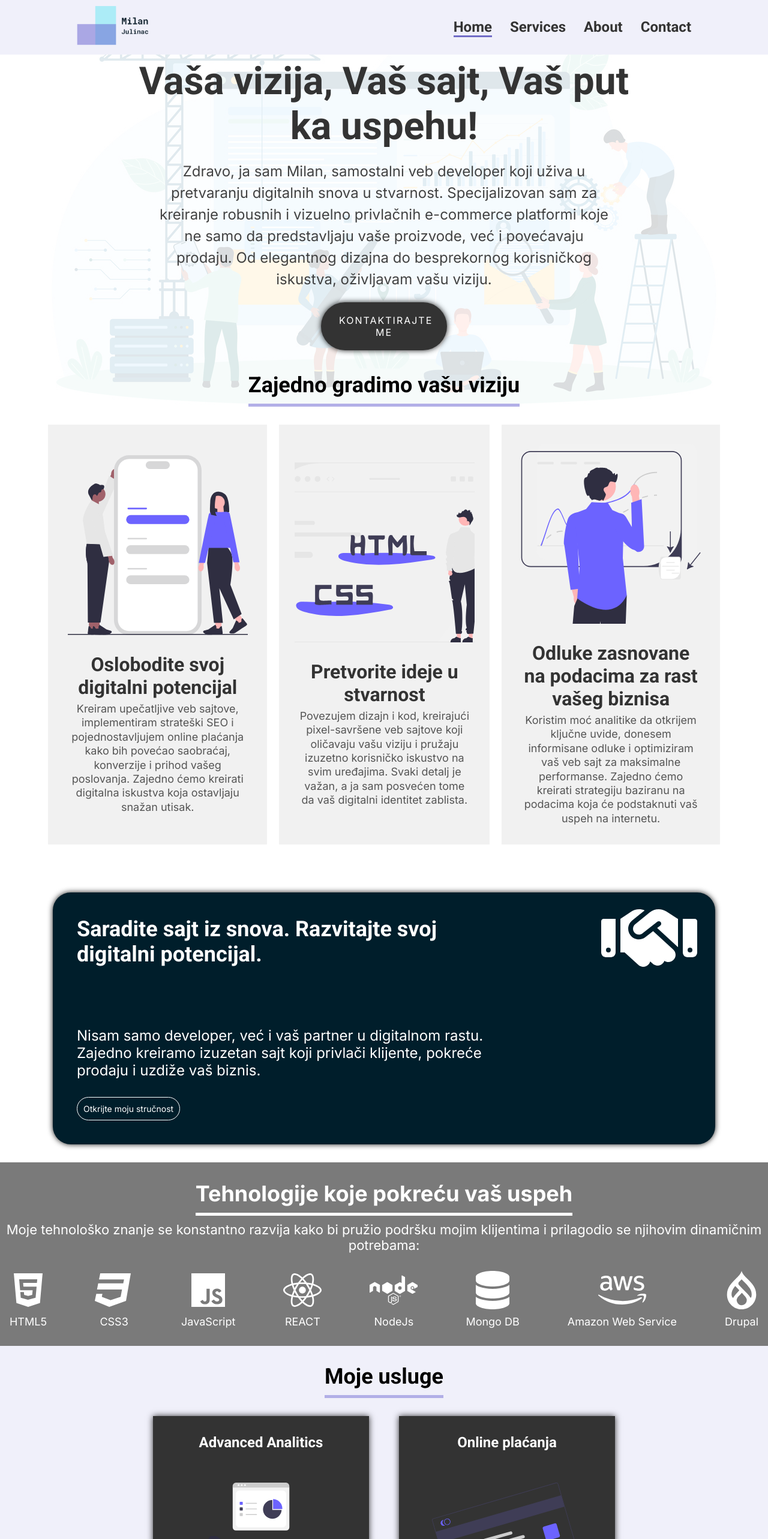
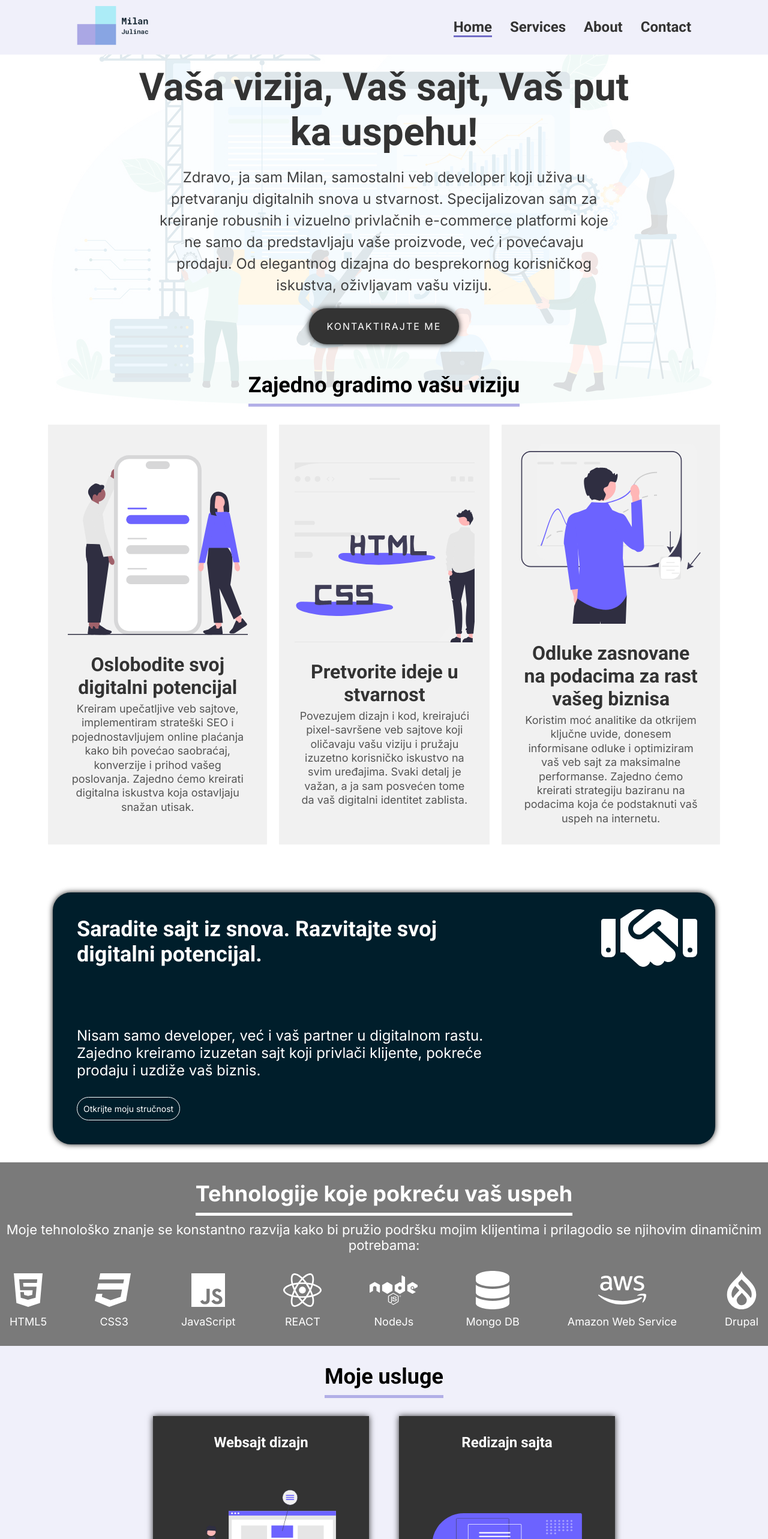
Before and after one commit to MilanJulinac42/professional-portfolio, a Next.js app: page / in a window 1280 px wide. Shown: the top 2566 px of the page at 60% size. Built offline with nearby package versions, Linux system fonts and the light colour scheme.

Commit message:
added cta component

```diff
--- /dev/null
+++ b/src/app/components/HeroCTA/HeroCta.module.scss
@@ -0,0 +1,18 @@
+.link {
+    box-shadow: none;
+    padding: 20px 30px;
+    color: white;
+    background-color: #333;
+    border: none;
+    text-transform: uppercase;
+    letter-spacing: 2px;
+    text-align: center;
+    width: fit-content;
+    border-radius: 45px;
+    box-shadow: 0 0 10px rgba(0, 0, 0, 0.9);
+    transition: all 0.3s ease-in-out;
+
+    &:hover {
+        background-color: #4c46b7c4;
+    }
+}
--- /dev/null
+++ b/src/app/components/HeroCTA/HeroCta.tsx
@@ -0,0 +1,17 @@
+import Link from "next/link";
+import styles from "./HeroCta.module.scss";
+
+type HeroCtaProps = {
+    linkText: string;
+    linkPath: string;
+};
+
+const HeroCta: React.FC<HeroCtaProps> = ({ linkPath, linkText }) => {
+    return (
+        <Link className={styles.link} href={linkPath}>
+            {linkText}
+        </Link>
+    );
+};
+
+export default HeroCta;
--- a/src/app/layout/AboutMeHero/AboutMeHero.tsx
+++ b/src/app/layout/AboutMeHero/AboutMeHero.tsx
@@ -1,6 +1,7 @@
 import { inter, roboto } from "@/app/layout";
 import styles from "./AboutMeHero.module.scss";
 import Link from "next/link";
+import HeroCta from "@/app/components/HeroCTA/HeroCta";
 
 type aboutMeHeroPrope = {
     title?: string;
@@ -26,9 +27,7 @@ const AboutMeHero: React.FC<aboutMeHeroPrope> = ({
                 <div className={styles.contentWrapper}>
                     <h1 className={roboto.className}>{title}</h1>
                     <p>{description}</p>
-                    <Link className={styles.contact} href="/contact">
-                        Contact me
-                    </Link>
+                    <HeroCta linkPath="/contact" linkText="kontaktirajte me" />
                 </div>
             </div>
         </div>
--- a/src/app/layout/Hero/Hero.tsx
+++ b/src/app/layout/Hero/Hero.tsx
@@ -2,6 +2,7 @@ import { inter, roboto } from "@/app/layout";
 import React from "react";
 import styles from "./Hero.module.scss";
 import Link from "next/link";
+import HeroCta from "@/app/components/HeroCTA/HeroCta";
 
 const Hero = () => {
     return (
@@ -17,9 +18,7 @@ const Hero = () => {
                 prodaju. Od elegantnog dizajna do besprekornog korisničkog
                 iskustva, oživljavam vašu viziju.
             </p>
-            <Link className={styles.contact} href="/contact">
-                Kontaktirajte me
-            </Link>
+            <HeroCta linkPath="/contact" linkText="kontaktirajte me" />
             <img className={styles.heroImage} src={"/stock.jpg"}></img>
         </div>
     );
--- a/src/app/layout/ServiceHero/ServiceHero.tsx
+++ b/src/app/layout/ServiceHero/ServiceHero.tsx
@@ -2,6 +2,7 @@ import { inter, roboto } from "@/app/layout";
 import React from "react";
 import styles from "./ServiceHero.module.scss";
 import Link from "next/link";
+import HeroCta from "@/app/components/HeroCTA/HeroCta";
 
 const ServiceHero = () => {
     return (
@@ -13,9 +14,7 @@ const ServiceHero = () => {
                 Full-stack development that bridges the gap between code and
                 creativity.
             </p>
-            <Link className={styles.contact} href="/contact">
-                Contact me
-            </Link>
+            <HeroCta linkPath="/contact" linkText="kontaktirajte me" />
 
             <img className={styles.heroImage} src={"/code.jpg"}></img>
         </div>
--- a/src/app/layout/Services/Services.tsx
+++ b/src/app/layout/Services/Services.tsx
@@ -27,7 +27,7 @@ const servicesData = [
         title: "Breathe New Life into Your Website: Modern Upgrades for Maximum Impact",
         description:
             "Is your website feeling outdated or failing to convert? We breathe new life into tired online presences, revamping your website for enhanced performance, user engagement, and bottom-line benefits.",
-        image: "/hello.svg",
+        image: "/redesign.svg",
         extraParagraph:
             "Don't settle for a website that's holding you back. Our website redesign solutions unlock your online potential, attracting new customers, boosting engagement, and driving real results. Let's transform your website into a powerful asset that fuels your business growth.",
         listItems: [
--- a/src/app/page.tsx
+++ b/src/app/page.tsx
@@ -43,43 +43,43 @@ export default function Home() {
             <Container title={"Moje usluge"} background="#f0f0fa">
                 <div className={styles.containerWrapperHelp}>
                     <HelpCard
-                        title={"Advanced Analitics"}
-                        image={"/analitics.svg"}
+                        title={"Websajt dizajn"}
+                        image={"/dizajn.svg"}
                         description={
                             "Iskoristite moć podataka uz napredna analitička rešenja prilagođena vašim poslovnim potrebama. Otkrijte vredne uvide, donesite informisane odluke i podstaknite strateški rast kroz vladanje strategijama baziranim na podacima."
                         }
                     />
                     <HelpCard
-                        title={"Online plaćanja"}
-                        image={"/card.svg"}
+                        title={"Redizajn sajta"}
+                        image={"/redesign.svg"}
                         description={
                             "Pojednostavite transakcije i unapredite korisničko iskustvo uz besprekorna rešenja za online plaćanja. Od sigurnih transakcija do intuitivnih interfejsa, specijalizovan sam za kreiranje platnih sistema koji osnažuju vaše online prisustvo i zadovoljstvo klijenata."
                         }
                     />
                     <HelpCard
-                        title={"Content management"}
-                        image={"/cms.svg"}
+                        title={"Optimizacija sajta"}
+                        image={"/SEO.svg"}
                         description={
                             "Empower your online presence with efficient Content Management solutions. Streamline your workflow, organize digital assets, and maintain a dynamic website effortlessly. Elevate your content strategy with a tailored approach to content creation and distribution."
                         }
                     />
                     <HelpCard
-                        title={"Website Design"}
-                        image={"/dizajn.svg"}
+                        title={"Servis za upravljanje podatcima"}
+                        image={"/cms.svg"}
                         description={
                             "Transform your vision into a visually stunning reality with Website Design services. From user-centric interfaces to aesthetically pleasing layouts, I specialize in creating engaging websites that leave a lasting impression and resonate with your target audience."
                         }
                     />
                     <HelpCard
-                        title={"Search engine optimization"}
-                        image={"/SEO.svg"}
+                        title={"Online placanja"}
+                        image={"/card.svg"}
                         description={
                             "Boost your online visibility and climb the search engine ranks with Search Engine Optimization expertise. I implement strategic SEO techniques to enhance your website's performance, drive organic traffic, and ensure your brand stands out in the digital landscape."
                         }
                     />
                     <HelpCard
-                        title={"Ecommerce solutions"}
-                        image={"/webShop.svg"}
+                        title={"Optimizacija sajta i responzivni dizajn"}
+                        image={"/turbo.svg"}
                         description={
                             "Elevate your online store with comprehensive E-commerce Solutions. From intuitive user interfaces to secure payment gateways, I specialize in crafting tailored e-commerce experiences that drive sales, enhance customer satisfaction, and position your brand for success in the competitive online marketplace."
                         }
```
Also changed, not shown: public/redesign.svg (added).
